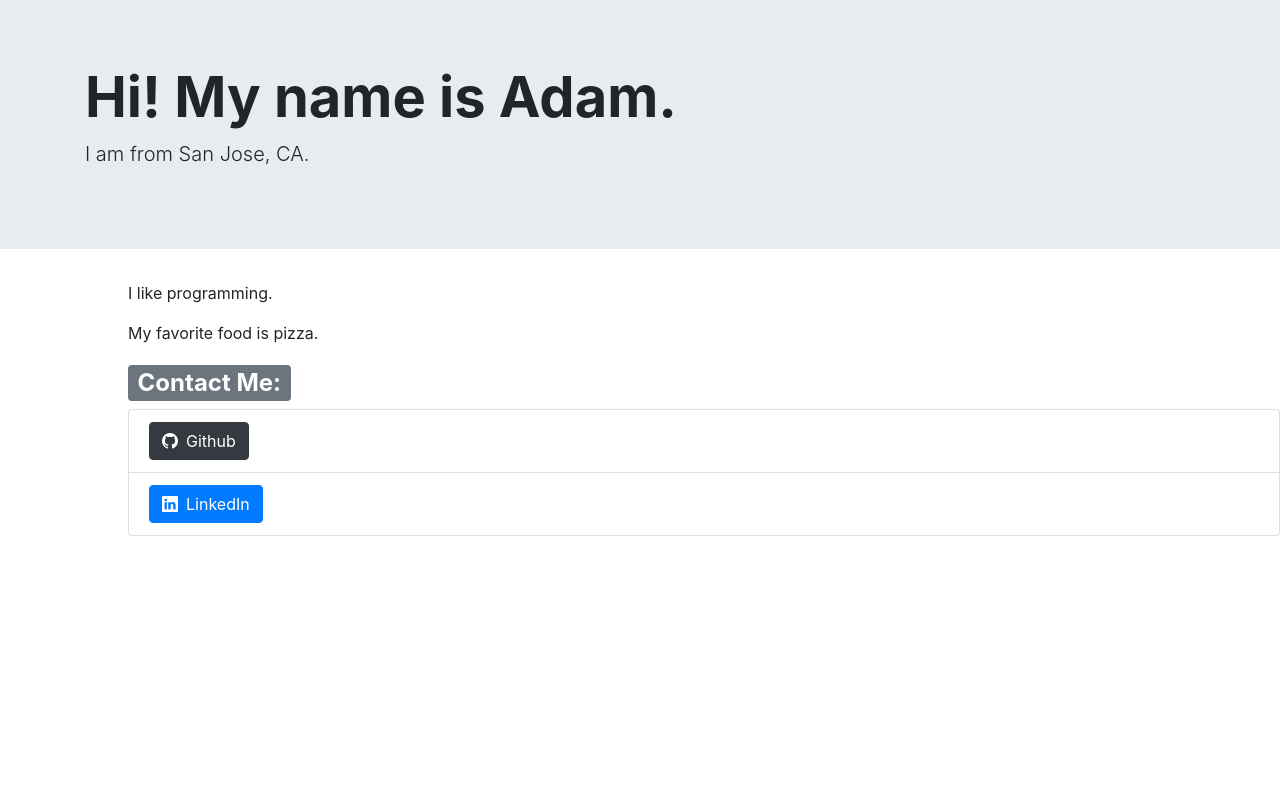
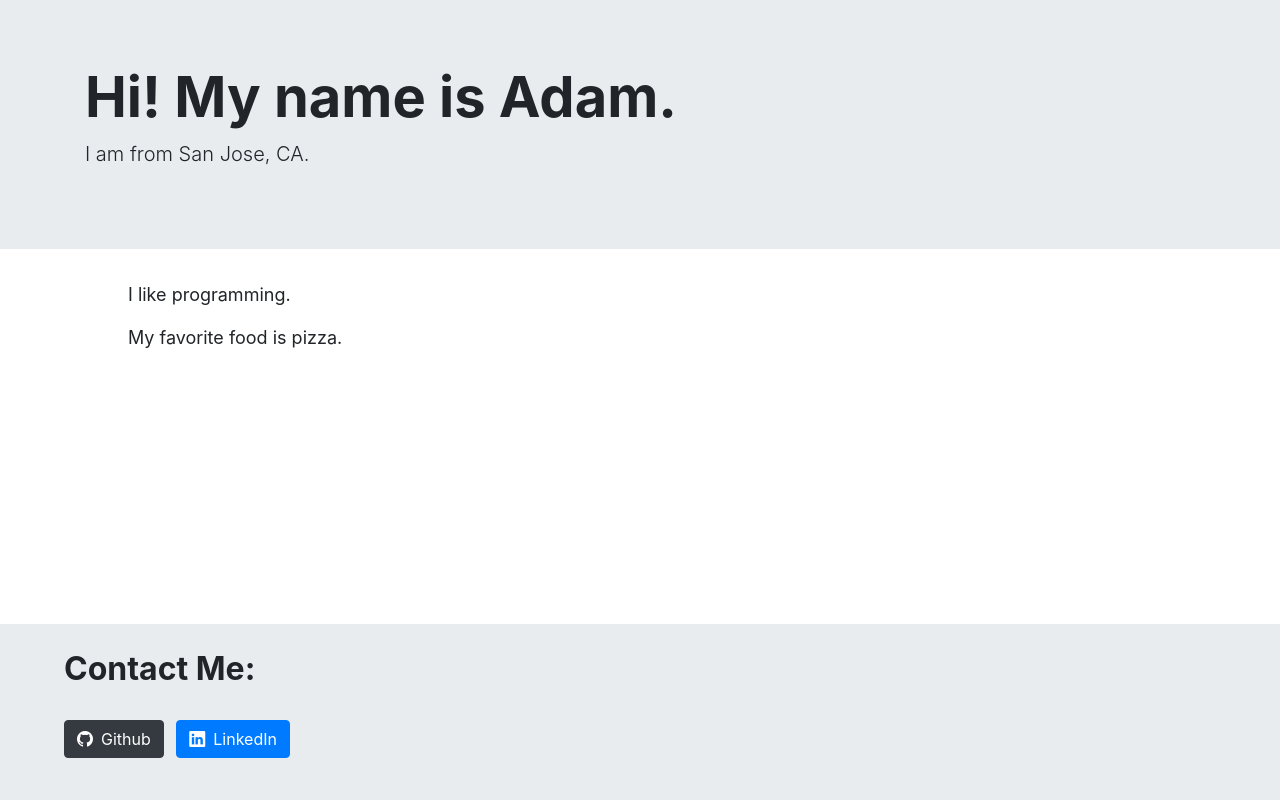
Before and after one commit to GeminiAd/portfolio-generator, a website: page index.html in a window 1280 px wide. Drawn offline with nearby package versions, Linux system fonts and the light colour scheme.

Commit message:
changed up the styling a bit

```diff
--- a/index.html
+++ b/index.html
@@ -21,14 +21,17 @@
   <main>
     <p>I like programming.</p>
     <p>My favorite food is pizza.</p>
-    <h2><span class="badge badge-secondary">Contact Me:</span></h2>
-    <ul class="list-group">
-      <li class="list-group-item"><a href="https://github.com/GeminiAd" target="_blank"><button type="button"
-            id="github-button" class="btn btn-dark"><i class="bi bi-github"></i>Github</button></a></li>
-      <li class="list-group-item"><a href="https://www.linkedin.com/in/adam-ferro" target="_blank"><button type="button"
-            id="github-button" class="btn btn-primary"><i class="bi bi-linkedin"></i>LinkedIn</button></a></li>
+  </main>
+
+  <footer>
+    <h2 class="font-weight-bold">Contact Me:</h2>
+    <ul>
+      <li><a href="https://github.com/GeminiAd" target="_blank"><button type="button" id="github-button"
+            class="btn btn-dark"><i class="bi bi-github"></i>Github</button></a></li>
+      <li><a href="https://www.linkedin.com/in/adam-ferro/" target="_blank"><button type="button" id="github-button"
+            class="btn btn-primary"><i class="bi bi-linkedin"></i>LinkedIn</button></a></li>
     </ul>
-  </main>
+  </footer>
 
 </body>
 
--- a/style.css
+++ b/style.css
@@ -9,3 +9,35 @@
 i {
   margin-right: .5em;
 }
+
+footer {
+  padding-top: 2%;
+  padding-left: 5%;
+  padding-bottom: 2%;
+
+  width: 100%;
+
+  position: absolute;
+  bottom: 0;
+
+  background-color: #e9ecef;
+}
+
+p {
+  font-size: 18px;
+}
+
+h2 {
+  margin-bottom: 1em;
+}
+
+ul {
+  list-style-type: none;
+  padding-left: 0;
+}
+
+li {
+  border: none;
+  width: fit-content;
+  display: inline;
+}
```
Also changed, not shown: index.js (+42 -7 lines). Lines whose indentation alone changed are shown as unchanged.
